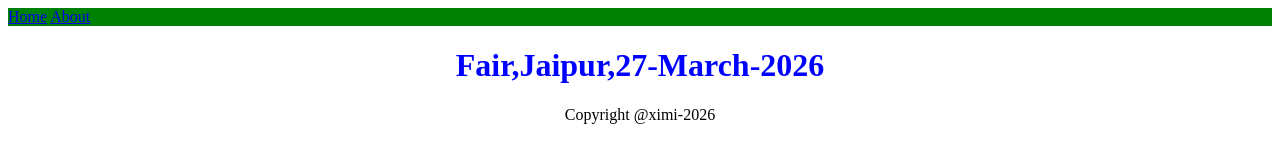
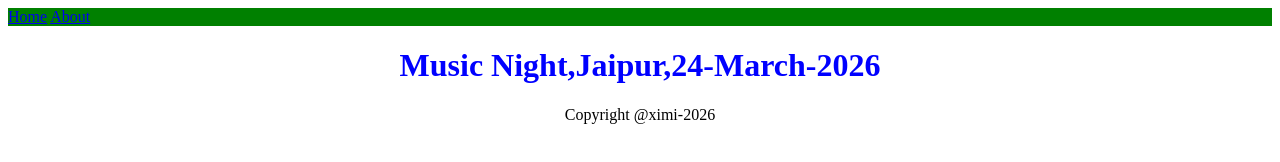
Before and after one commit to Prithvi-080104/webScraping, a plain HTML site: page index.html in a window 1280 px wide. Drawn offline with Linux system fonts and the light colour scheme.

Commit message:
Update index.html

```diff
--- a/index.html
+++ b/index.html
@@ -9,7 +9,7 @@
     <a href="#">Home</a>
     <a href="#">About</a>
   </nav>
-  <h1 style="color: blue;text-align: center;" id="cityevent">Fair,Jaipur,27-March-2026</h1>
+  <h1 style="color: blue;text-align: center;" id="cityevent">Music Night,Jaipur,24-March-2026</h1>
   <p style="text-align: center" >Copyright @ximi-2026</p>
 </body>
 </html>
```
